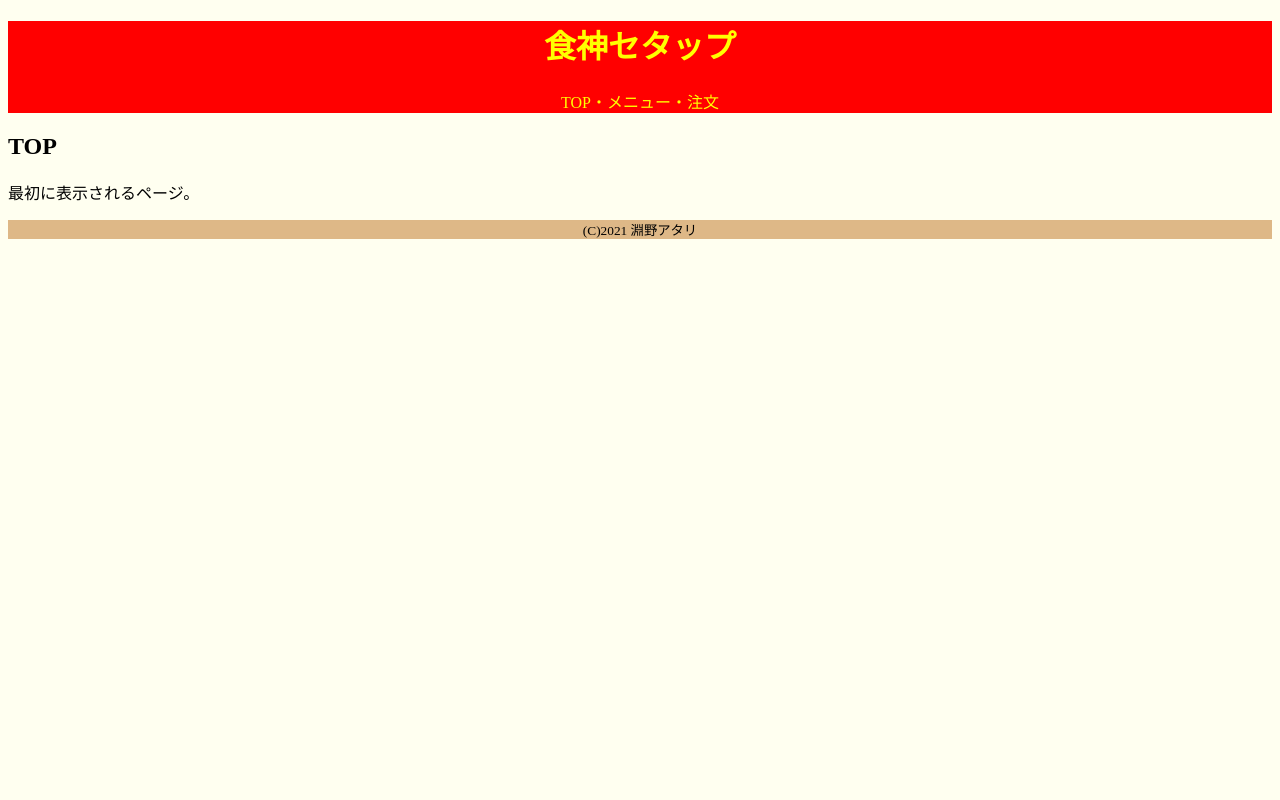
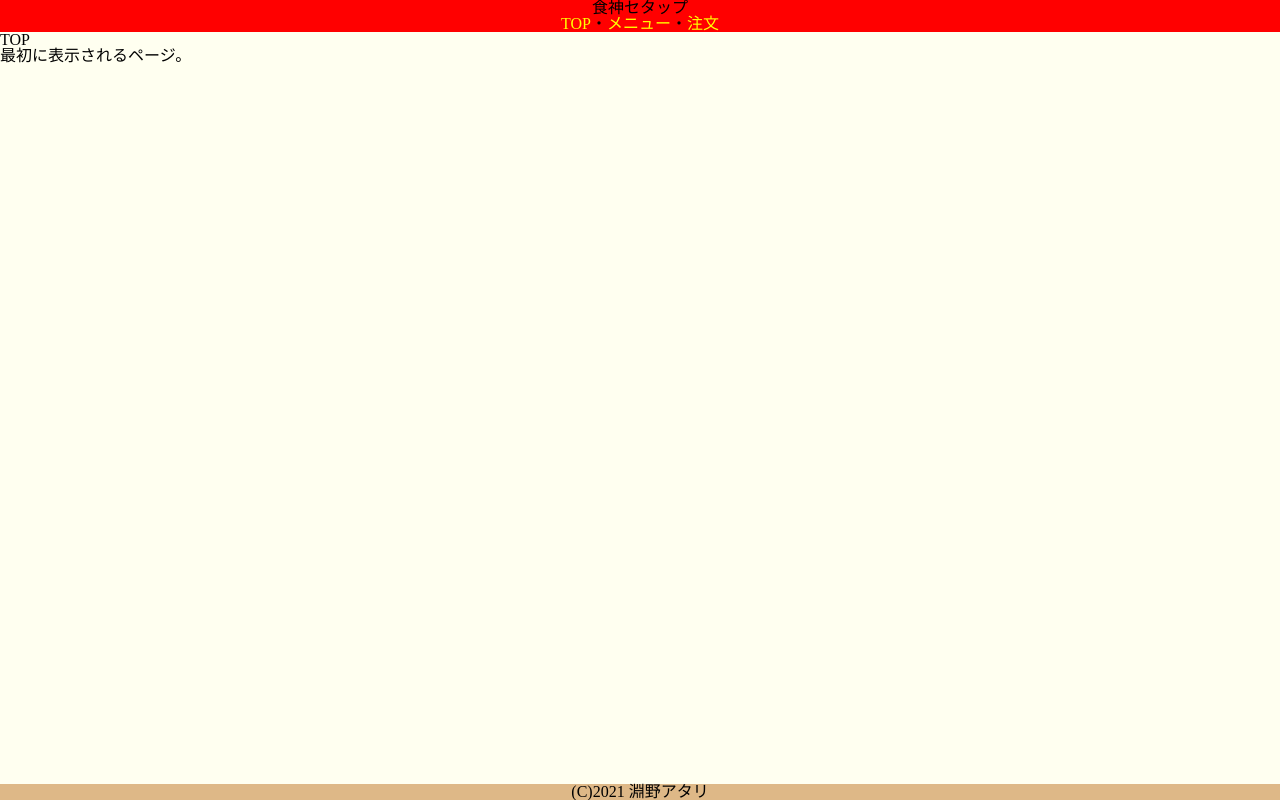
Before and after one commit to hutinoatari/shokujinSetApp, a Next.js app: page / in a window 1280 px wide. Built offline with nearby package versions, Linux system fonts and the light colour scheme.

Commit message:
ヘッダー、メイン、フッターをグリッドで配置した

```diff
--- a/src/pages/_app.tsx
+++ b/src/pages/_app.tsx
@@ -1,18 +1,19 @@
 import { FC } from "react";
 import { AppProps } from "next/app";
+import "../styles/reset.scss";
 import "../styles/App.scss";
 import Header from "../layouts/Header";
 import Footer from "../layouts/Footer";
 
 const App: FC<AppProps> = ({ Component, pageProps }) => {
     return (
-        <>
+        <div id="app">
             <Header />
             <main>
                 <Component {...pageProps} />
             </main>
             <Footer />
-        </>
+        </div>
     );
 };
 
--- a/src/styles/App.scss
+++ b/src/styles/App.scss
@@ -14,6 +14,13 @@ $space-xl: $font-bit * 8;
 
 body {
     background: ivory;
+    overflow: hidden;
+}
+#app {
+    height: 100vh;
+    display: grid;
+    grid-template-columns: 100%;
+    grid-template-rows: auto 1fr auto;
 }
 
 header {
@@ -26,6 +33,10 @@ header {
     }
 }
 
+main {
+    overflow: auto;
+}
+
 footer {
     background: burlywood;
     text-align: center;
--- /dev/null
+++ b/src/styles/reset.scss
@@ -0,0 +1,17 @@
+* {
+    margin: 0;
+    padding: 0;
+    border: 0;
+    line-height: 1.0;
+    font-size: 16px;
+    font-weight: normal;
+    color: black;
+}
+
+a {
+    text-decoration: none;
+}
+
+li {
+    list-style: none;
+}
```
